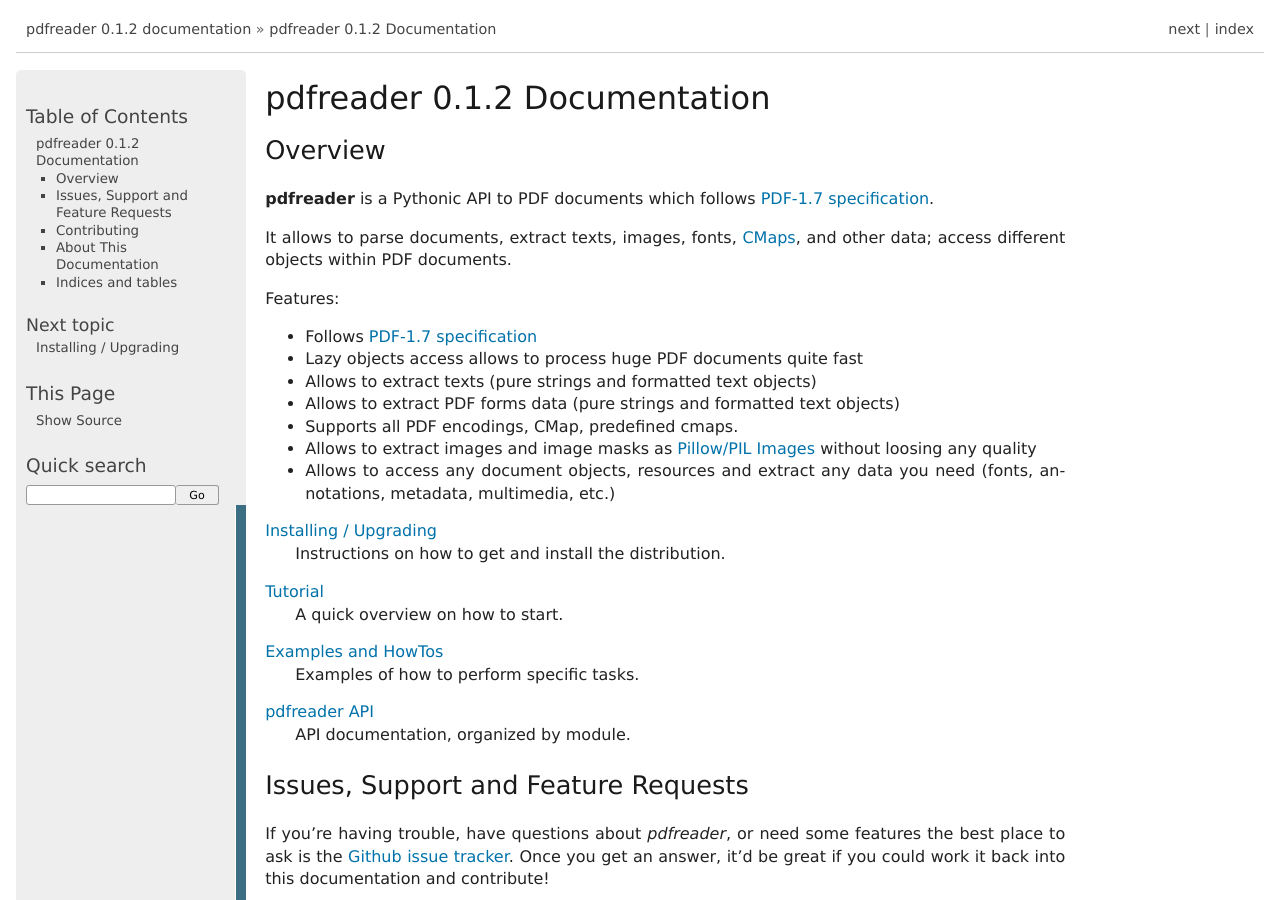
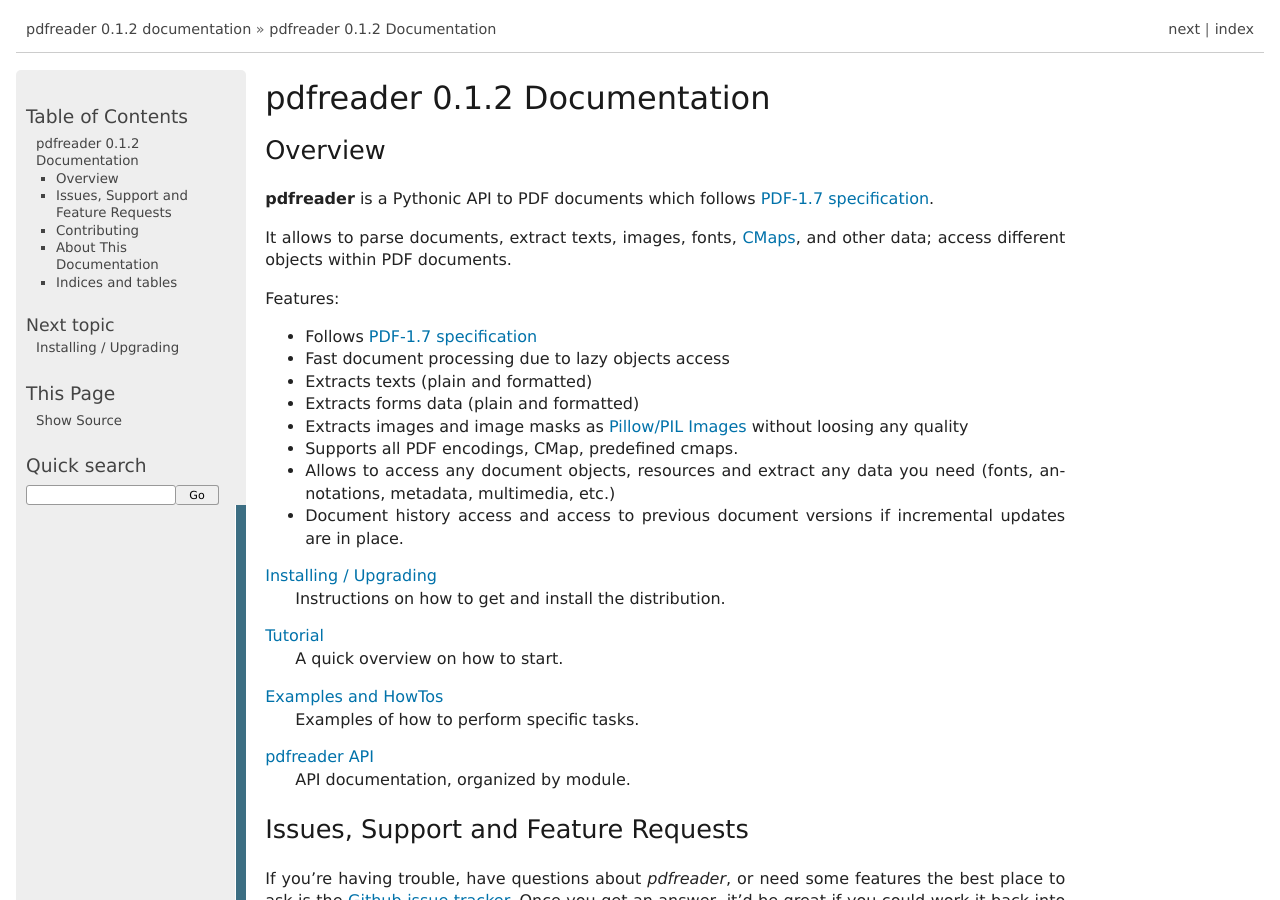
Before and after one commit to maxpmaxp/pdfreader, a Sphinx documentation site: the page built from doc/index.rst, in a window 1280 px wide and 900 px high. Built offline with Sphinx 7.4.7, drawn with Linux system fonts in a browser that asks for light colours.

Commit message:
language updates

```diff
--- a/doc/index.rst
+++ b/doc/index.rst
@@ -13,12 +13,14 @@
 Features:
 
 * Follows `PDF-1.7 specification <https://www.adobe.com/content/dam/acom/en/devnet/pdf/pdfs/PDF32000_2008.pdf>`_
-* Lazy objects access allows to process huge PDF documents quite fast
-* Allows to extract texts (pure strings and formatted text objects)
-* Allows to extract PDF forms data (pure strings and formatted text objects)
+* Fast document processing due to lazy objects access
+* Extracts texts (plain and formatted)
+* Extracts forms data (plain and formatted)
+* Extracts images and image masks as `Pillow/PIL Images <https://pillow.readthedocs.io/en/stable/reference/Image.html>`_ without loosing any quality
 * Supports all PDF encodings, CMap, predefined cmaps.
-* Allows to extract images and image masks as `Pillow/PIL Images <https://pillow.readthedocs.io/en/stable/reference/Image.html>`_ without loosing any quality
 * Allows to access any document objects, resources and extract any data you need (fonts, annotations, metadata, multimedia, etc.)
+* Document history access and access to previous document versions if incremental updates are in place.
+
 
 :doc:`installation`
   Instructions on how to get and install the distribution.
```
